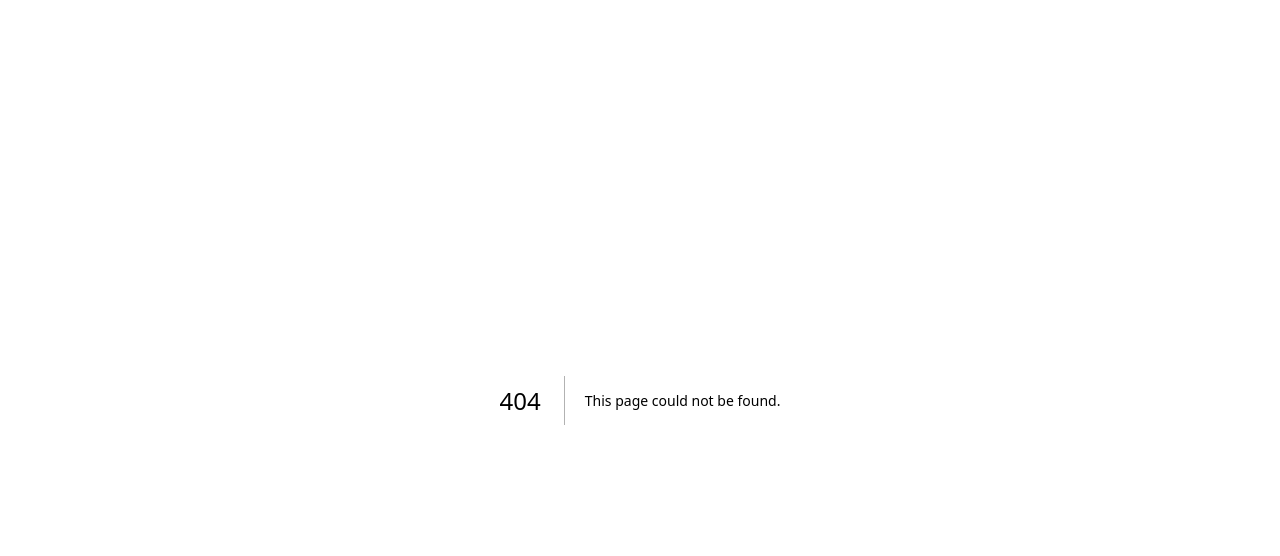
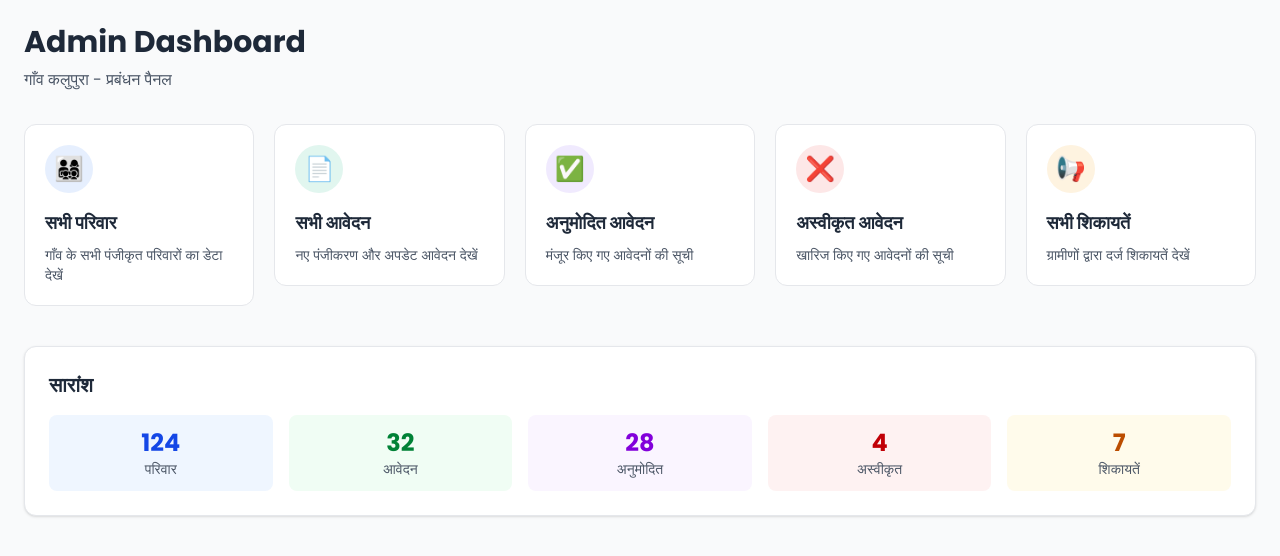
Before and after one commit to bhavy-sharma/Kalupura, a Next.js app in the folder client/: page /admin in a window 1280 px wide. Before the commit this address had no page. Shown: the top 556 px of the page. Built offline with nearby package versions, Linux system fonts and the light colour scheme.

Commit message:
Initialize the admin panel

```diff
--- /dev/null
+++ b/client/app/admin/page.js
@@ -0,0 +1,116 @@
+'use client';
+
+import { useState } from 'react';
+import Link from 'next/link';
+import { motion } from 'framer-motion';
+
+const AdminDashboard = () => {
+  const [activeTab] = useState('dashboard');
+
+  const dashboardSections = [
+    {
+      id: 'family',
+      title: 'सभी परिवार',
+      description: 'गाँव के सभी पंजीकृत परिवारों का डेटा देखें',
+      icon: '👨‍👩‍👧‍👦',
+      path: '/admin/allfamily',
+      color: '#3B82F6' // blue
+    },
+    {
+      id: 'requests',
+      title: 'सभी आवेदन',
+      description: 'नए पंजीकरण और अपडेट आवेदन देखें',
+      icon: '📄',
+      path: '/admin/aarequests',
+      color: '#10B981' // green
+    },
+    {
+      id: 'approve',
+      title: 'अनुमोदित आवेदन',
+      description: 'मंजूर किए गए आवेदनों की सूची',
+      icon: '✅',
+      path: '/admin/approved',
+      color: '#8B5CF6' // purple
+    },
+    {
+      id: 'reject',
+      title: 'अस्वीकृत आवेदन',
+      description: 'खारिज किए गए आवेदनों की सूची',
+      icon: '❌',
+      path: '/admin/rejected',
+      color: '#EF4444' // red
+    },
+    {
+      id: 'complaints',
+      title: 'सभी शिकायतें',
+      description: 'ग्रामीणों द्वारा दर्ज शिकायतें देखें',
+      icon: '📢',
+      path: '/admin/allcomplaint',
+      color: '#F59E0B' // amber
+    }
+  ];
+
+  return (
+    <div className="min-h-screen bg-gray-50 p-4 md:p-6">
+      <div className="max-w-7xl mx-auto">
+        {/* Header */}
+        <div className="mb-8">
+          <h1 className="text-2xl md:text-3xl font-bold text-gray-800">Admin Dashboard</h1>
+          <p className="text-gray-600 mt-2">गाँव कलुपुरा - प्रबंधन पैनल</p>
+        </div>
+
+        {/* Quick Actions Grid */}
+        <div className="grid grid-cols-1 sm:grid-cols-2 lg:grid-cols-3 xl:grid-cols-5 gap-5">
+          {dashboardSections.map((section) => (
+            <Link key={section.id} href={section.path} passHref>
+              <motion.div
+                whileHover={{ y: -5, boxShadow: '0 10px 25px -5px rgba(0,0,0,0.1)' }}
+                className="bg-white rounded-xl border border-gray-200 p-5 cursor-pointer transition-all hover:shadow-md"
+              >
+                <div
+                  className="w-12 h-12 rounded-full flex items-center justify-center mb-4"
+                  style={{ backgroundColor: `${section.color}20` }}
+                >
+                  <span className="text-2xl" style={{ color: section.color }}>
+                    {section.icon}
+                  </span>
+                </div>
+                <h3 className="font-bold text-gray-800 text-lg mb-2">{section.title}</h3>
+                <p className="text-sm text-gray-600">{section.description}</p>
+              </motion.div>
+            </Link>
+          ))}
+        </div>
+
+        {/* Optional: Stats Summary */}
+        <div className="mt-10 bg-white rounded-xl shadow-sm p-6 border border-gray-200">
+          <h2 className="text-xl font-semibold text-gray-800 mb-4">सारांश</h2>
+          <div className="grid grid-cols-2 md:grid-cols-5 gap-4 text-center">
+            <div className="bg-blue-50 p-3 rounded-lg">
+              <p className="text-2xl font-bold text-blue-700">124</p>
+              <p className="text-sm text-gray-600">परिवार</p>
+            </div>
+            <div className="bg-green-50 p-3 rounded-lg">
+              <p className="text-2xl font-bold text-green-700">32</p>
+              <p className="text-sm text-gray-600">आवेदन</p>
+            </div>
+            <div className="bg-purple-50 p-3 rounded-lg">
+              <p className="text-2xl font-bold text-purple-700">28</p>
+              <p className="text-sm text-gray-600">अनुमोदित</p>
+            </div>
+            <div className="bg-red-50 p-3 rounded-lg">
+              <p className="text-2xl font-bold text-red-700">4</p>
+              <p className="text-sm text-gray-600">अस्वीकृत</p>
+            </div>
+            <div className="bg-amber-50 p-3 rounded-lg">
+              <p className="text-2xl font-bold text-amber-700">7</p>
+              <p className="text-sm text-gray-600">शिकायतें</p>
+            </div>
+          </div>
+        </div>
+      </div>
+    </div>
+  );
+};
+
+export default AdminDashboard;
```
